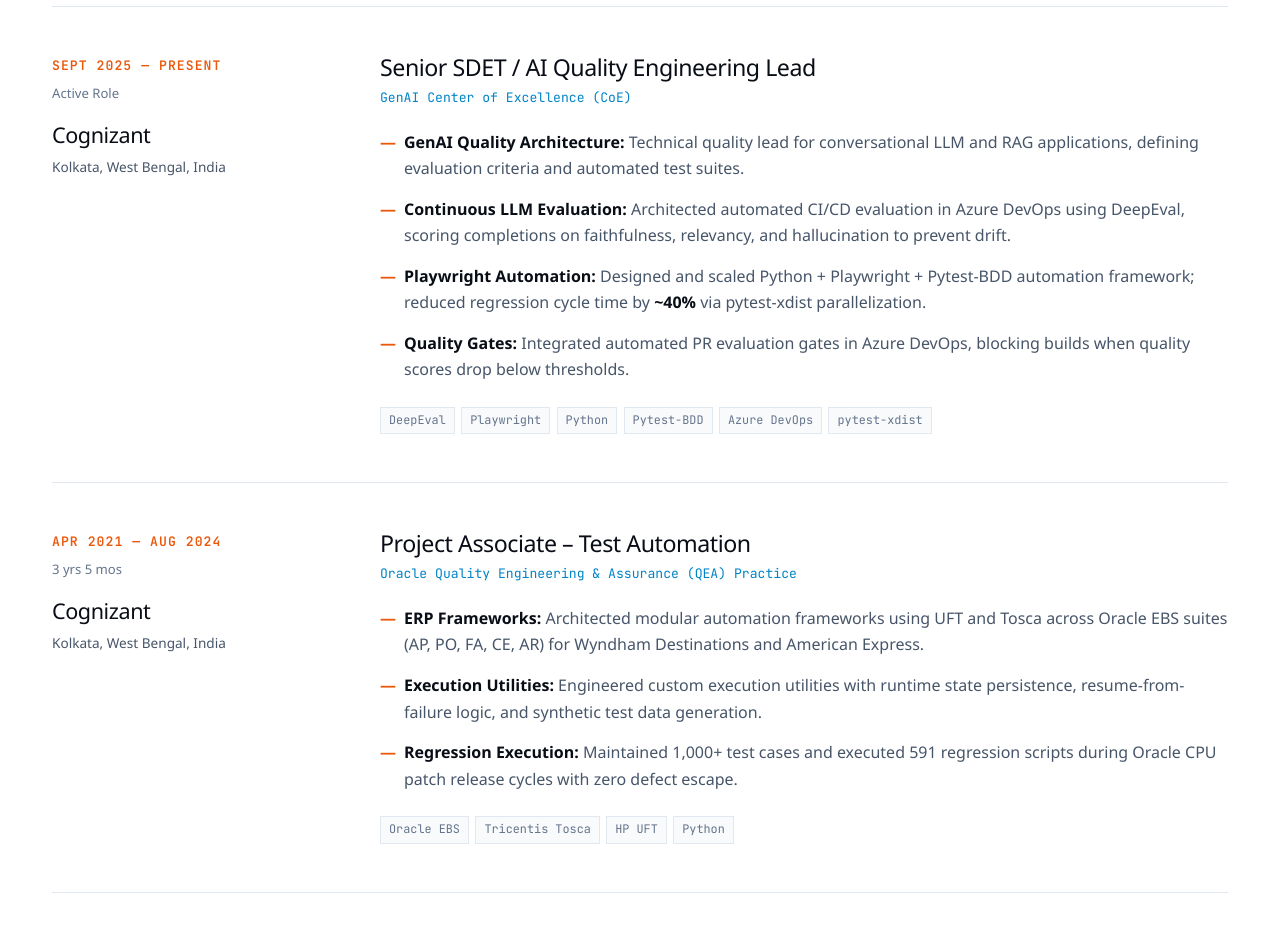
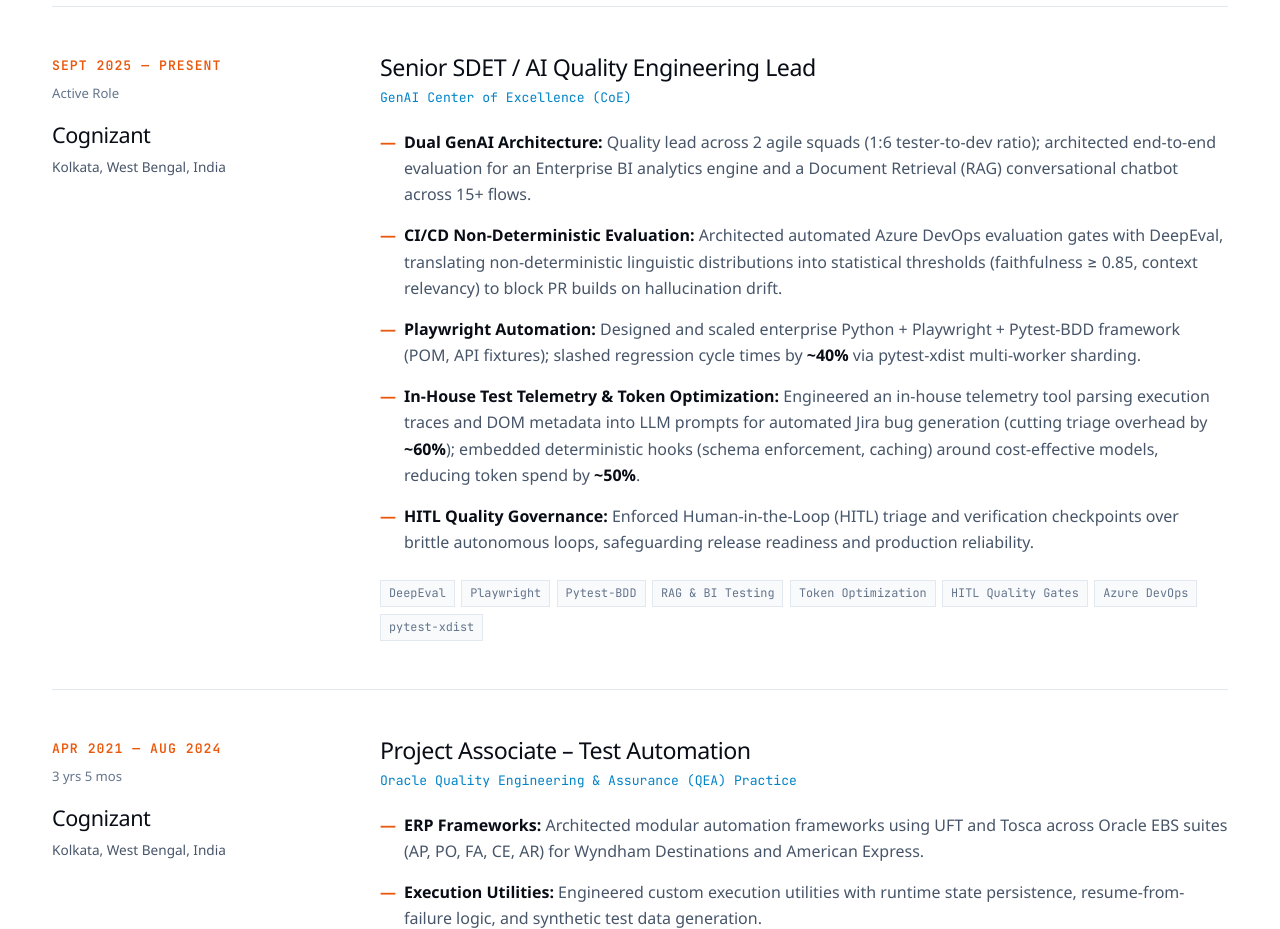
Before and after one commit to debdipARVR/Fun_projects, a plain HTML site: page portfolio/index.html in a window 1280 px wide. Shown: the part 3260-4189 px from the top of the page. Drawn offline with Linux system fonts and the light colour scheme.

Commit message:
Sync GenAI CoE experience details in portfolio index.html

```diff
--- a/portfolio/index.html
+++ b/portfolio/index.html
@@ -338,23 +338,28 @@
                             <div class="exp-unit">GenAI Center of Excellence (CoE)</div>
                             <ul class="exp-bullets">
                                 <li>
-                                    <strong>GenAI Quality Architecture:</strong> Technical quality lead for conversational LLM and RAG applications, defining evaluation criteria and automated test suites.
+                                    <strong>Dual GenAI Architecture:</strong> Quality lead across 2 agile squads (1:6 tester-to-dev ratio); architected end-to-end evaluation for an Enterprise BI analytics engine and a Document Retrieval (RAG) conversational chatbot across 15+ flows.
                                 </li>
                                 <li>
-                                    <strong>Continuous LLM Evaluation:</strong> Architected automated CI/CD evaluation in Azure DevOps using DeepEval, scoring completions on faithfulness, relevancy, and hallucination to prevent drift.
+                                    <strong>CI/CD Non-Deterministic Evaluation:</strong> Architected automated Azure DevOps evaluation gates with DeepEval, translating non-deterministic linguistic distributions into statistical thresholds (faithfulness &ge; 0.85, context relevancy) to block PR builds on hallucination drift.
                                 </li>
                                 <li>
-                                    <strong>Playwright Automation:</strong> Designed and scaled Python + Playwright + Pytest-BDD automation framework; reduced regression cycle time by <strong>~40%</strong> via pytest-xdist parallelization.
+                                    <strong>Playwright Automation:</strong> Designed and scaled enterprise Python + Playwright + Pytest-BDD framework (POM, API fixtures); slashed regression cycle times by <strong>~40%</strong> via pytest-xdist multi-worker sharding.
                                 </li>
                                 <li>
-                                    <strong>Quality Gates:</strong> Integrated automated PR evaluation gates in Azure DevOps, blocking builds when quality scores drop below thresholds.
+                                    <strong>In-House Test Telemetry & Token Optimization:</strong> Engineered an in-house telemetry tool parsing execution traces and DOM metadata into LLM prompts for automated Jira bug generation (cutting triage overhead by <strong>~60%</strong>); embedded deterministic hooks (schema enforcement, caching) around cost-effective models, reducing token spend by <strong>~50%</strong>.
+                                </li>
+                                <li>
+                                    <strong>HITL Quality Governance:</strong> Enforced Human-in-the-Loop (HITL) triage and verification checkpoints over brittle autonomous loops, safeguarding release readiness and production reliability.
                                 </li>
                             </ul>
                             <div class="exp-tags-row">
                                 <span class="tech-chip">DeepEval</span>
                                 <span class="tech-chip">Playwright</span>
-                                <span class="tech-chip">Python</span>
                                 <span class="tech-chip">Pytest-BDD</span>
+                                <span class="tech-chip">RAG & BI Testing</span>
+                                <span class="tech-chip">Token Optimization</span>
+                                <span class="tech-chip">HITL Quality Gates</span>
                                 <span class="tech-chip">Azure DevOps</span>
                                 <span class="tech-chip">pytest-xdist</span>
                             </div>
```
